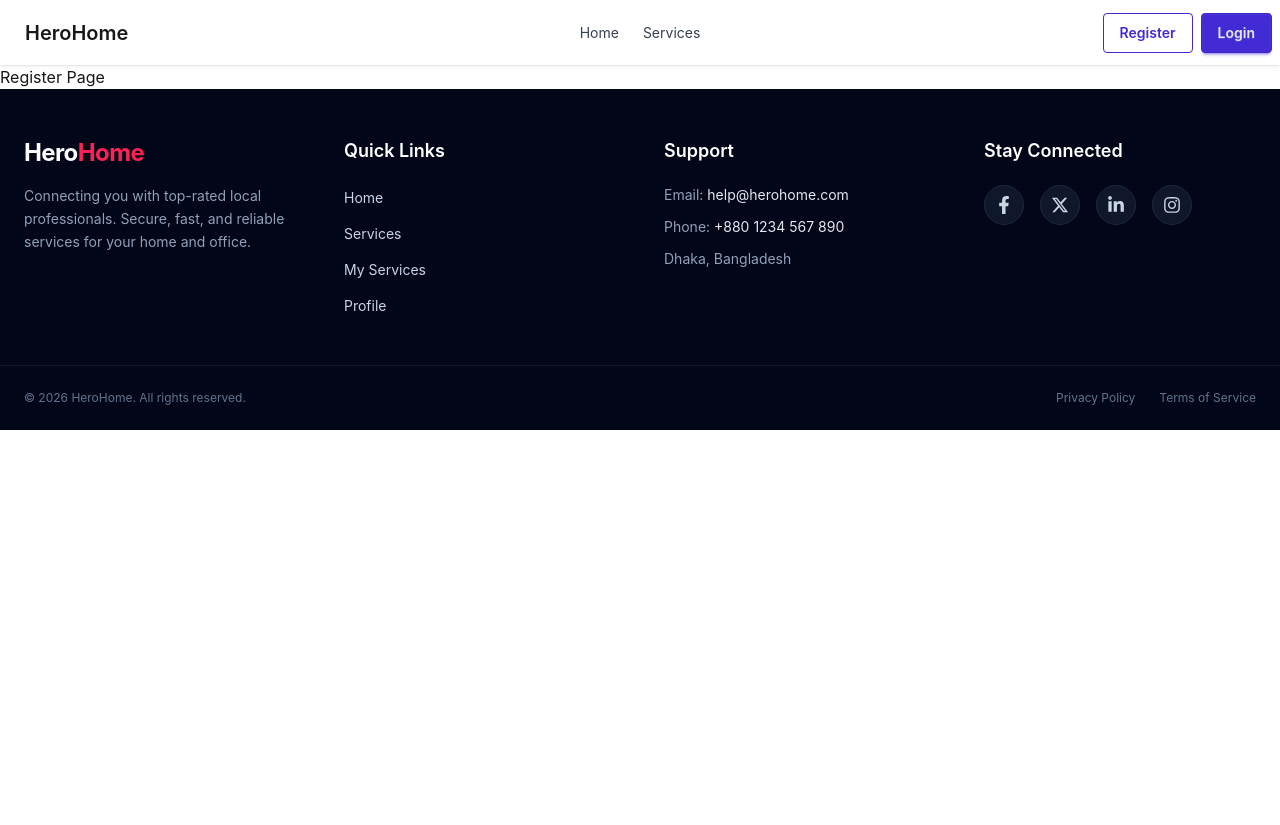
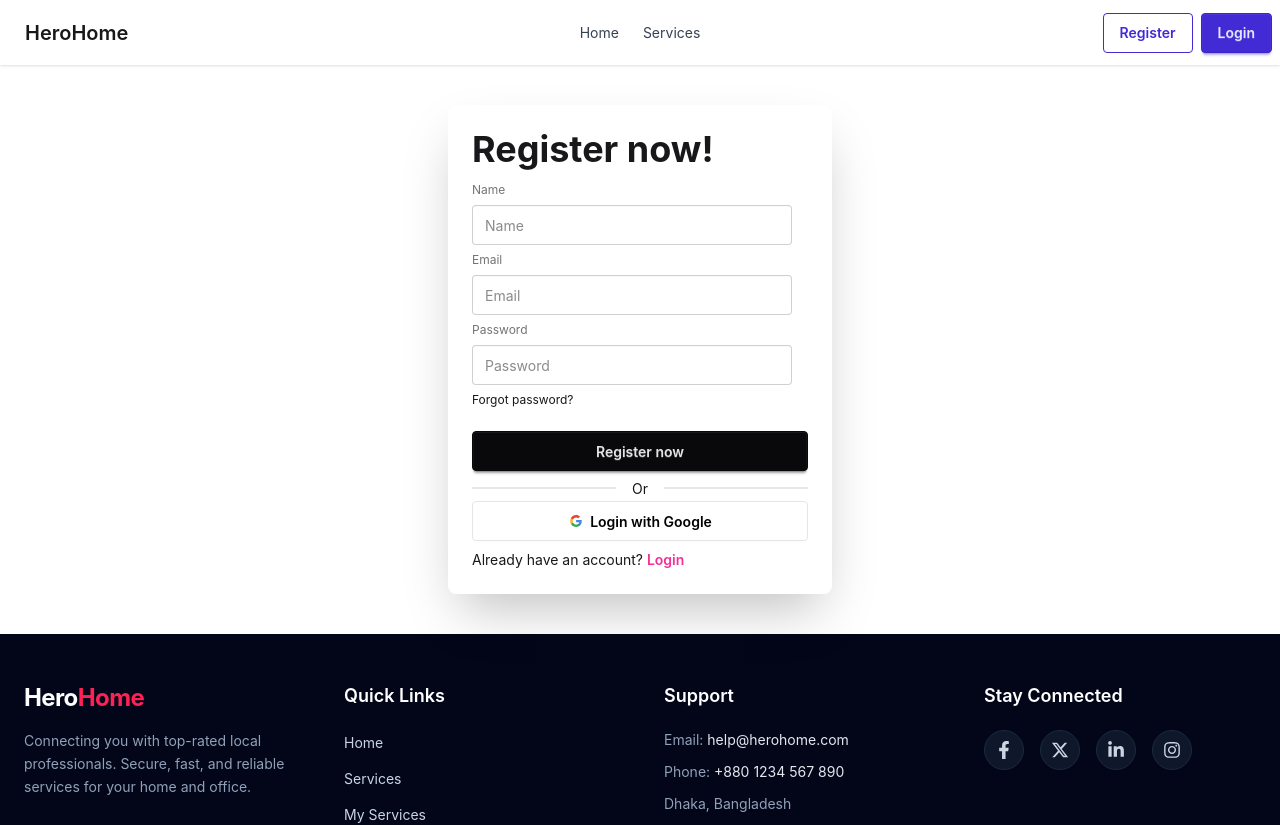
Before and after one commit to mohammademon393/HeroHome-client-A10, a React (Vite) app: page /register in a window 1280 px wide. Shown: the top 825 px of the page. Before the commit the page ends 800 px from the top, so only its background shows below. Built offline with nearby package versions, Linux system fonts and the light colour scheme; no server answers.

Commit message:
design register page

```diff
--- a/src/pages/LoginRegister/Login.jsx
+++ b/src/pages/LoginRegister/Login.jsx
@@ -43,7 +43,7 @@ const Login = () => {
   return (
     <div className="card my-10 mx-auto bg-base-100 w-full max-w-sm shrink-0 shadow-2xl">
       <div className="card-body">
-        <h1 className="text-5xl font-bold">Login now!</h1>
+        <h1 className="text-4xl font-bold">Login now!</h1>
         <fieldset className="fieldset">
           <label className="label">Email</label>
           <input type="email" className="input" placeholder="Email" />
--- a/src/pages/LoginRegister/Register.jsx
+++ b/src/pages/LoginRegister/Register.jsx
@@ -1,11 +1,115 @@
-import React from 'react';
+import React, { use } from "react";
+import { Link, useLocation, useNavigate } from "react-router";
+import { AuthContext } from "../../context/AuthContext";
+import Swal from "sweetalert2";
 
 const Register = () => {
-    return (
-        <div>
-            <h1>Register Page</h1>
-        </div>
-    );
+  const googleSignIn = use(AuthContext);
+  const location = useLocation();
+  const navigate = useNavigate();
+
+  const from = location.state?.from?.pathname || "/";
+
+  const handleGoogleSignIn = () => {
+    googleSignIn
+      .signInWithGoogle()
+      .then((result) => {
+        console.log(result.user);
+        navigate(from, { replace: true });
+
+        // sweet alert success message
+        Swal.fire({
+          position: "top-end",
+          icon: "success",
+          title: "Login successful!",
+          showConfirmButton: false,
+          timer: 1500,
+        });
+      })
+      .catch((error) => {
+        console.log(error.message);
+        // sweet alert error message
+        Swal.fire({
+          position: "top-end",
+          icon: "error",
+          title: "Login failed!",
+          text: error.message,
+          showConfirmButton: false,
+          timer: 1500,
+        });
+      });
+  };
+
+  return (
+    <div className="card my-10 mx-auto bg-base-100 w-full max-w-sm shrink-0 shadow-2xl">
+      <div className="card-body">
+        <h1 className="text-4xl font-bold">Register now!</h1>
+        <fieldset className="fieldset">
+            {/* name feild */}
+          <label className="label">Name</label>
+          <input type="text" className="input" placeholder="Name" />
+          {/* email feilds */}
+          <label className="label">Email</label>
+          <input type="email" className="input" placeholder="Email" />
+          {/* password feild */}
+          <label className="label">Password</label>
+          <input type="password" className="input" placeholder="Password" />
+          <div>
+            <a className="link link-hover">Forgot password?</a>
+          </div>
+          <button className="btn btn-neutral mt-4">Register now</button>
+        </fieldset>
+
+        <div className="divider my-[-3px]">Or</div>
+
+        {/* Google */}
+        <button
+          onClick={handleGoogleSignIn}
+          className="btn bg-white text-black border-[#e5e5e5]"
+        >
+          <svg
+            aria-label="Google logo"
+            width="16"
+            height="16"
+            xmlns="http://www.w3.org/2000/svg"
+            viewBox="0 0 512 512"
+          >
+            <g>
+              <path d="m0 0H512V512H0" fill="#fff"></path>
+              <path
+                fill="#34a853"
+                d="M153 292c30 82 118 95 171 60h62v48A192 192 0 0190 341"
+              ></path>
+              <path
+                fill="#4285f4"
+                d="m386 400a140 175 0 0053-179H260v74h102q-7 37-38 57"
+              ></path>
+              <path
+                fill="#fbbc02"
+                d="m90 341a208 200 0 010-171l63 49q-12 37 0 73"
+              ></path>
+              <path
+                fill="#ea4335"
+                d="m153 219c22-69 116-109 179-50l55-54c-78-75-230-72-297 55"
+              ></path>
+            </g>
+          </svg>
+          Login with Google
+        </button>
+
+        {/* page changes */}
+        <p>
+          Already have an account?{" "}
+          <Link
+            className="text-secondary font-semibold hover:underline"
+            to="/login"
+          >
+            Login
+          </Link>
+        </p>
+      </div>
+    </div>
+  );
 };
 
 export default Register;
```
